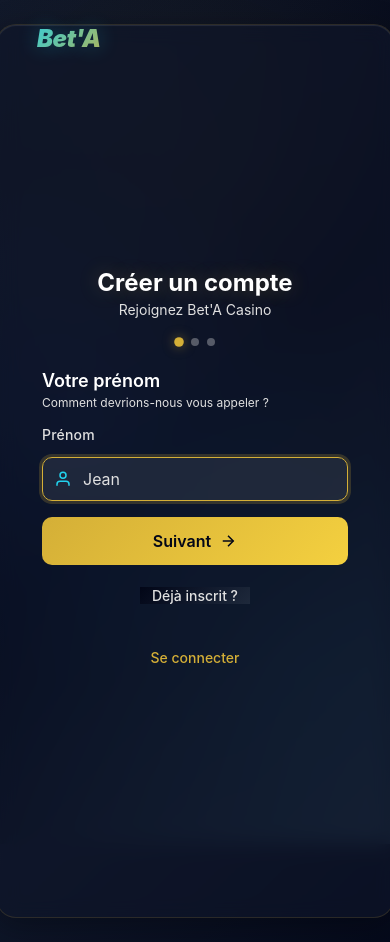
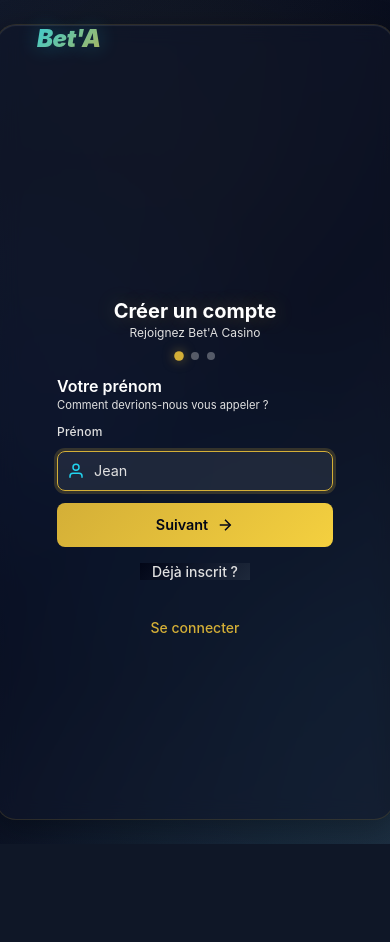
Before and after one commit to krishmey7/casino-app, a Django app: page /inscription/ in a window 390 px wide. After the commit the page ends 844 px from the top, so only its background shows below. Run offline with Django 5.2, Linux system fonts and the light colour scheme.

Commit message:
Align login form with phone field and apply mobile-first design 5

```diff
--- a/casino_app/core/templates/core/inscription.html
+++ b/casino_app/core/templates/core/inscription.html
@@ -7,18 +7,18 @@
 <style>
 /* Bet'A Casino Dark Theme - Full Screen Mobile First */
 body {
-    min-height: 100vh;
+    height: 100vh;
     width: 100%;
     display: flex;
     flex-direction: column;
     justify-content: center;
     align-items: center;
-    padding: 20px;
+    padding: 16px;
     background: linear-gradient(135deg, #020617 0%, #0f172a 50%, #1e293b 100%);
     background-size: 400% 400%;
     animation: gradientShift 15s ease infinite;
     margin: 0;
-    overflow-x: hidden;
+    overflow: hidden;
     font-family: -apple-system, BlinkMacSystemFont, 'Segoe UI', Roboto, sans-serif;
     position: relative;
 }
@@ -56,19 +56,19 @@
 
 .auth-header {
     text-align: center;
-    margin-bottom: 1.25rem;
+    margin-bottom: 0.75rem;
 }
 
 .auth-title {
-    font-size: 1.5rem;
+    font-size: 1.25rem;
     font-weight: 700;
     color: #ffffff;
-    margin: 0 0 0.25rem 0;
+    margin: 0 0 0.125rem 0;
     text-shadow: 0 0 20px rgba(212, 175, 55, 0.3);
 }
 
 .auth-subtitle {
-    font-size: 0.875rem;
+    font-size: 0.75rem;
     color: #e0e0e0;
     margin: 0;
 }
@@ -78,7 +78,7 @@
     display: flex;
     justify-content: center;
     gap: 0.5rem;
-    margin-bottom: 1.5rem;
+    margin-bottom: 1rem;
 }
 
 .progress-dot {
@@ -101,13 +101,13 @@
 
 /* Error Messages */
 .auth-messages {
-    margin-bottom: 1rem;
+    margin-bottom: 0.75rem;
 }
 
 .auth-message {
-    padding: 0.75rem;
-    border-radius: 8px;
-    font-size: 0.875rem;
+    padding: 0.5rem;
+    border-radius: 6px;
+    font-size: 0.75rem;
     display: flex;
     align-items: center;
     gap: 0.5rem;
@@ -141,33 +141,33 @@
 }
 
 .step-header {
-    margin-bottom: 1rem;
+    margin-bottom: 0.75rem;
 }
 
 .step-title {
-    font-size: 1.125rem;
+    font-size: 1rem;
     font-weight: 600;
     color: #ffffff;
-    margin: 0 0 0.25rem 0;
+    margin: 0 0 0.125rem 0;
 }
 
 .step-subtitle {
-    font-size: 0.75rem;
+    font-size: 0.7rem;
     color: #e0e0e0;
     margin: 0;
 }
 
 /* Form Groups */
 .form-group {
-    margin-bottom: 1rem;
+    margin-bottom: 0.75rem;
 }
 
 .form-label {
     display: block;
-    font-size: 0.875rem;
+    font-size: 0.75rem;
     font-weight: 500;
     color: #e0e0e0;
-    margin-bottom: 0.375rem;
+    margin-bottom: 0.25rem;
 }
 
 .form-input-wrapper {
@@ -176,11 +176,11 @@
 
 .form-input {
     width: 100%;
-    height: 44px;
-    padding: 0 1rem 0 2.5rem;
-    font-size: 1rem;
+    height: 40px;
+    padding: 0 0.875rem 0 2.25rem;
+    font-size: 0.9rem;
     border: 1px solid rgba(255, 255, 255, 0.2);
-    border-radius: 10px;
+    border-radius: 8px;
     transition: all 0.2s ease;
     background: rgba(255, 255, 255, 0.08);
     color: #ffffff !important;
@@ -198,7 +198,7 @@
 
 .input-icon {
     position: absolute;
-    left: 0.75rem;
+    left: 0.625rem;
     top: 50%;
     transform: translateY(-50%);
     color: #d4af37;
@@ -207,13 +207,13 @@
 
 .toggle-password {
     position: absolute;
-    right: 0.75rem;
+    right: 0.625rem;
     top: 50%;
     transform: translateY(-50%);
     background: none;
     border: none;
     cursor: pointer;
-    padding: 0.25rem;
+    padding: 0.125rem;
     color: #d4af37;
     transition: color 0.2s ease;
 }
@@ -241,11 +241,11 @@
 /* Buttons */
 .btn {
     width: 100%;
-    min-height: 48px;
-    padding: 0.875rem 1.5rem;
-    font-size: 1rem;
+    min-height: 44px;
+    padding: 0.625rem 1.25rem;
+    font-size: 0.9rem;
     font-weight: 600;
-    border-radius: 10px;
+    border-radius: 8px;
     display: flex;
     align-items: center;
     justify-content: center;
@@ -297,8 +297,8 @@
 
 .step-buttons {
     display: flex;
-    gap: 0.75rem;
-    margin-top: 1rem;
+    gap: 0.5rem;
+    margin-top: 0.75rem;
 }
 
 .step-buttons .btn {
@@ -307,7 +307,7 @@
 
 .divider {
     text-align: center;
-    margin: 1.25rem 0;
+    margin: 0.875rem 0;
     position: relative;
 }
 
```
Also changed, not shown: casino_app/core/templates/core/connexion.html (+31 -31 lines).
